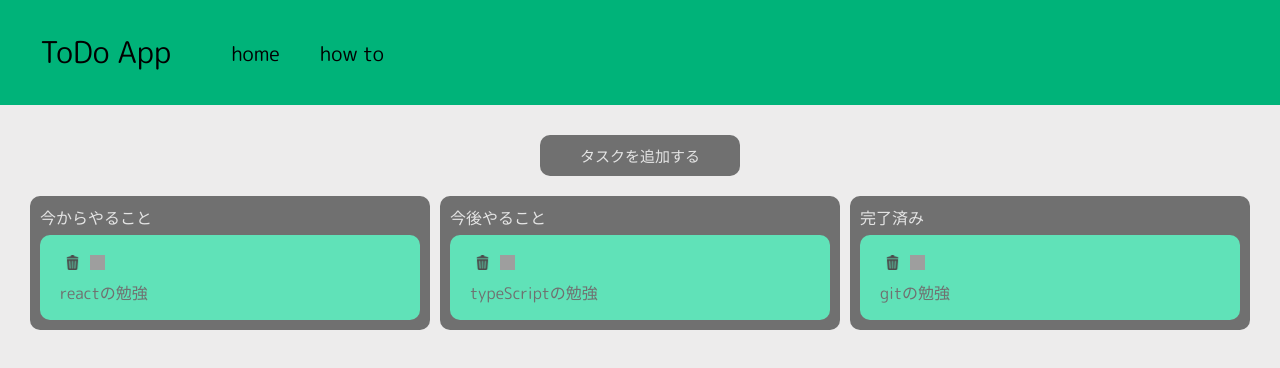
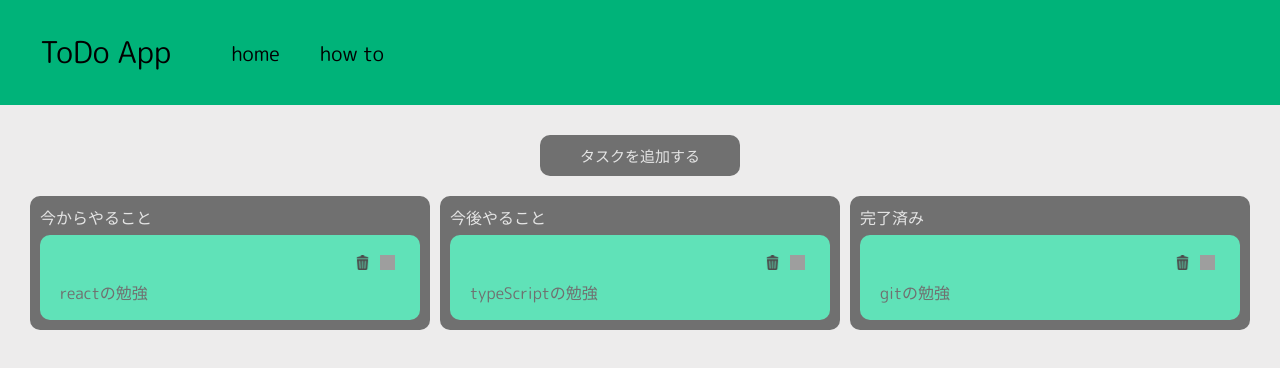
Before and after one commit to enbanbunbun123/MyToDo, a React (Create React App) app: page / in a window 1280 px wide. Shown: the top 368 px of the page. Built offline with nearby package versions, Linux system fonts and the light colour scheme; grey boxes are pictures that could not be loaded.

Commit message:
アイコンを右寄せに変更

```diff
--- a/src/styles/index.css
+++ b/src/styles/index.css
@@ -78,4 +78,5 @@ a {
 
 .icons{
   display: flex;
+  justify-content: flex-end;
 }
```
